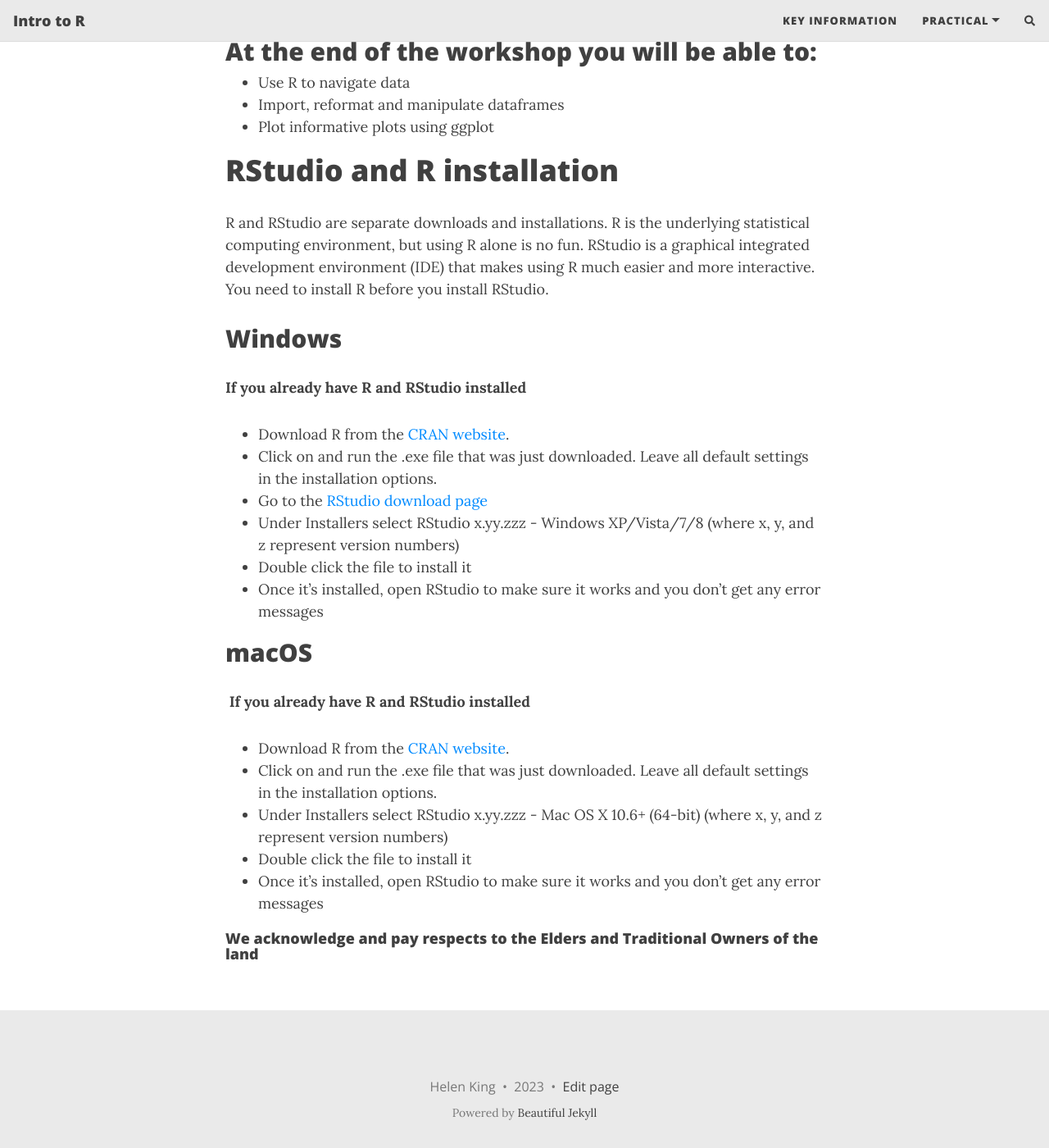
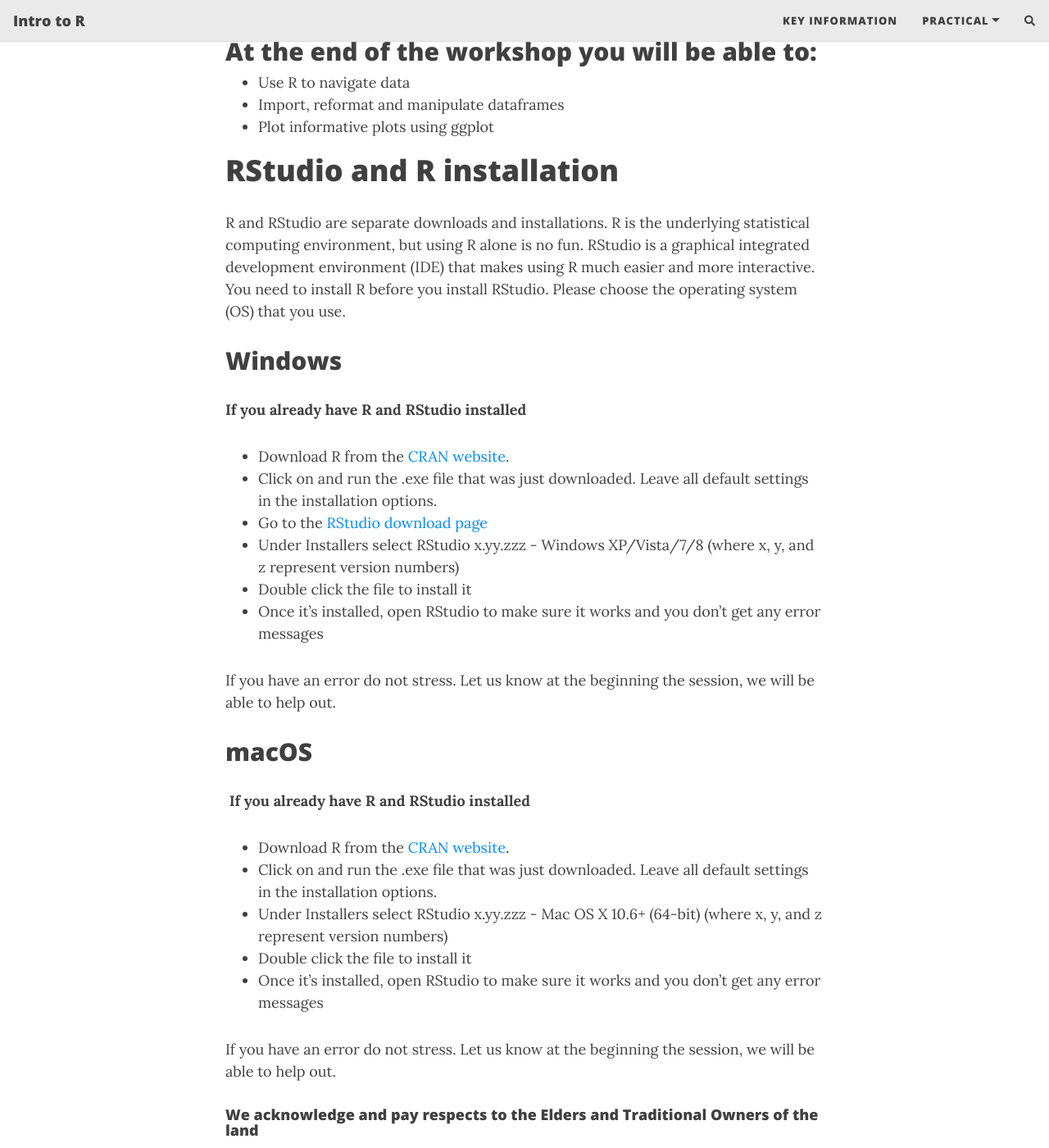
Before and after one commit to theheking/intro-to-r, a Jekyll site: the page built from key_info.md, in a window 1280 px wide and 1400 px high, scrolled down 817 px. Shown: the whole window at 82% size. Built offline with Jekyll 4.4.1, drawn with Linux system fonts in a browser that asks for light colours; nearby versions of some CDN libraries; comment, search, counter and statistics services are not loaded.

Commit message:
Update key_info.md

```diff
--- a/key_info.md
+++ b/key_info.md
@@ -31,7 +31,7 @@
 
 
 # RStudio and R installation
-R and RStudio are separate downloads and installations. R is the underlying statistical computing environment, but using R alone is no fun. RStudio is a graphical integrated development environment (IDE) that makes using R much easier and more interactive. You need to install R before you install RStudio.
+R and RStudio are separate downloads and installations. R is the underlying statistical computing environment, but using R alone is no fun. RStudio is a graphical integrated development environment (IDE) that makes using R much easier and more interactive. You need to install R before you install RStudio. Please choose the operating system (OS) that you use.
 
 ## Windows
 <b> If you already have R and RStudio installed </b>
@@ -42,6 +42,7 @@
  - Double click the file to install it
  - Once it’s installed, open RStudio to make sure it works and you don’t get any error messages
 
+If you have an error do not stress. Let us know at the beginning the session, we will be able to help out.
 
 ## macOS
 <b> If you already have R and RStudio installed </b>
@@ -51,6 +52,7 @@
  - Double click the file to install it
  - Once it’s installed, open RStudio to make sure it works and you don’t get any error messages
 
+If you have an error do not stress. Let us know at the beginning the session, we will be able to help out.
 
 
 
```
